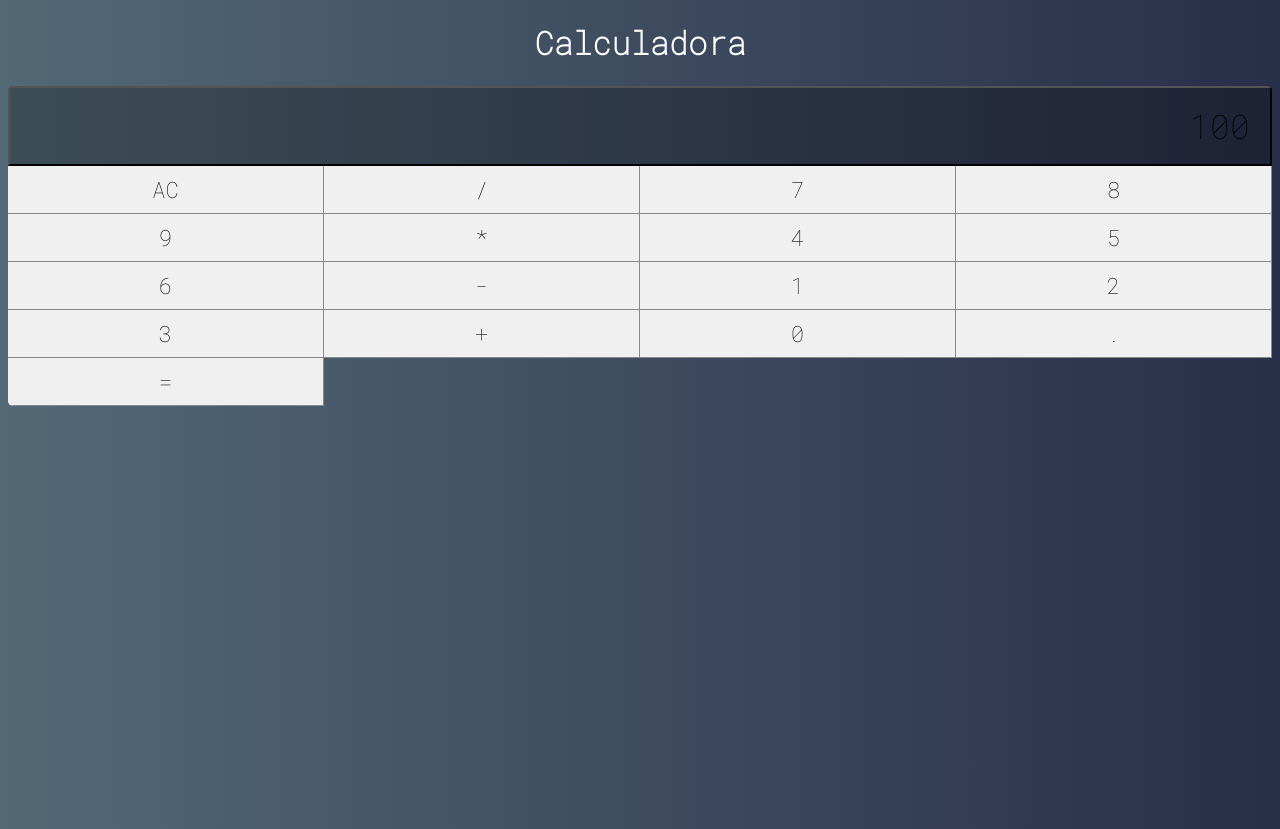
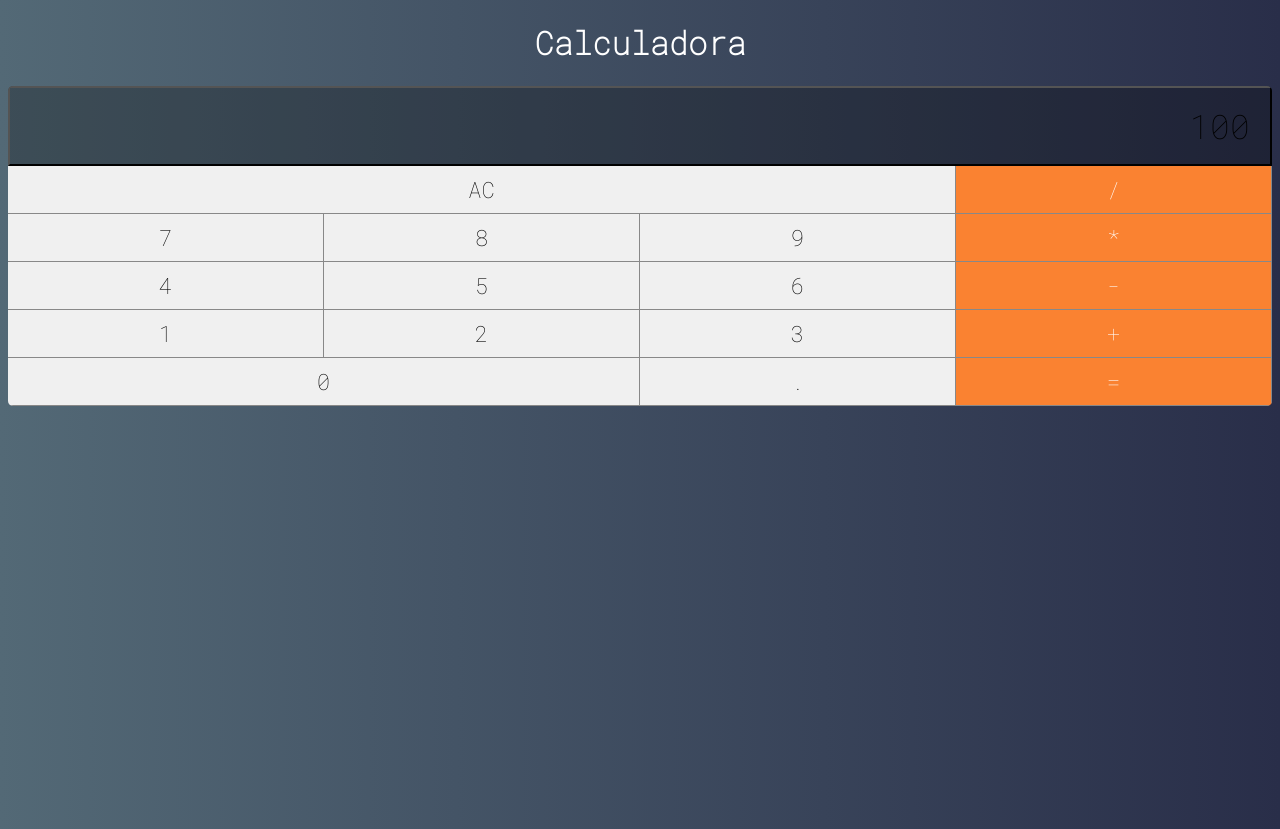
Before and after one commit to Krishnamuti/Calculadora_react, a React (Create React App) app in the folder FRONT/: page / in a window 1280 px wide. Built offline with nearby package versions, Linux system fonts and the light colour scheme.

Commit message:
componente Button #02

```diff
--- a/FRONT/src/components/Button.css
+++ b/FRONT/src/components/Button.css
@@ -11,3 +11,24 @@
     border-bottom: var(--border-button);
     outline: none;
 }
+
+.button:active{
+    background-color: #ccc;
+}
+
+.button.double{
+    grid-column: span 2;
+}
+
+.button.triple{
+    grid-column: span 3;
+}
+
+.button.operation{
+    background-color: #fa8231;
+    color: #FFF;
+}
+
+.button.operation:active{
+    background-color: #fa8231cc;
+}
--- a/FRONT/src/components/Button.jsx
+++ b/FRONT/src/components/Button.jsx
@@ -1,5 +1,17 @@
 import React from "react";
 import "./Button.css";
 
-export default props =>
-    <button className="button">{props.label}</button>
+export default props => {
+    let classes = 'button ';
+    classes += props.operation ? 'operation' : '';
+    classes += props.double ? 'double' : '';
+    classes += props.triple ? 'triple' : '';
+
+    return (
+        <button
+            onClick={e => props.click(props.label)}
+            className={classes}>
+            {props.label}
+        </button>
+    );
+}
--- a/FRONT/src/main/Calculator.jsx
+++ b/FRONT/src/main/Calculator.jsx
@@ -5,27 +5,47 @@
 import Display from "../components/Display";
 
 export default class Calculator extends Component {
+
+    constructor(props) {
+        super(props);
+        this.clearMemory = this.clearMemory.bind(this);
+        this.setOperation = this.setOperation.bind(this);
+        this.addDigit = this.addDigit.bind(this);
+    }
+
+    clearMemory() {
+        console.log('limpar');
+    }
+
+    setOperation(operation) {
+        console.log(operation);
+    }
+
+    addDigit(n) {
+        console.log(n);
+    }
+
     render() {
         return (
             <div className="calculator">
                 <Display value={100} />
-                <Button label="AC" />
-                <Button label="/" />
-                <Button label="7" />
-                <Button label="8" />
-                <Button label="9" />
-                <Button label="*" />
-                <Button label="4" />
-                <Button label="5" />
-                <Button label="6" />
-                <Button label="-" />
-                <Button label="1" />
-                <Button label="2" />
-                <Button label="3" />
-                <Button label="+" />
-                <Button label="0" />
-                <Button label="." />
-                <Button label="=" />
+                <Button label="AC" click={this.clearMemory} triple />
+                <Button label="/" click={this.setOperation} operation />
+                <Button label="7" click={this.addDigit} />
+                <Button label="8" click={this.addDigit} />
+                <Button label="9" click={this.addDigit} />
+                <Button label="*" click={this.setOperation} operation />
+                <Button label="4" click={this.addDigit} />
+                <Button label="5" click={this.addDigit} />
+                <Button label="6" click={this.addDigit} />
+                <Button label="-" click={this.setOperation} operation />
+                <Button label="1" click={this.addDigit} />
+                <Button label="2" click={this.addDigit} />
+                <Button label="3" click={this.addDigit} />
+                <Button label="+" click={this.setOperation} operation />
+                <Button label="0" click={this.addDigit} double />
+                <Button label="." click={this.addDigit} />
+                <Button label="=" click={this.setOperation} operation />
             </div>
         )
     }
```
